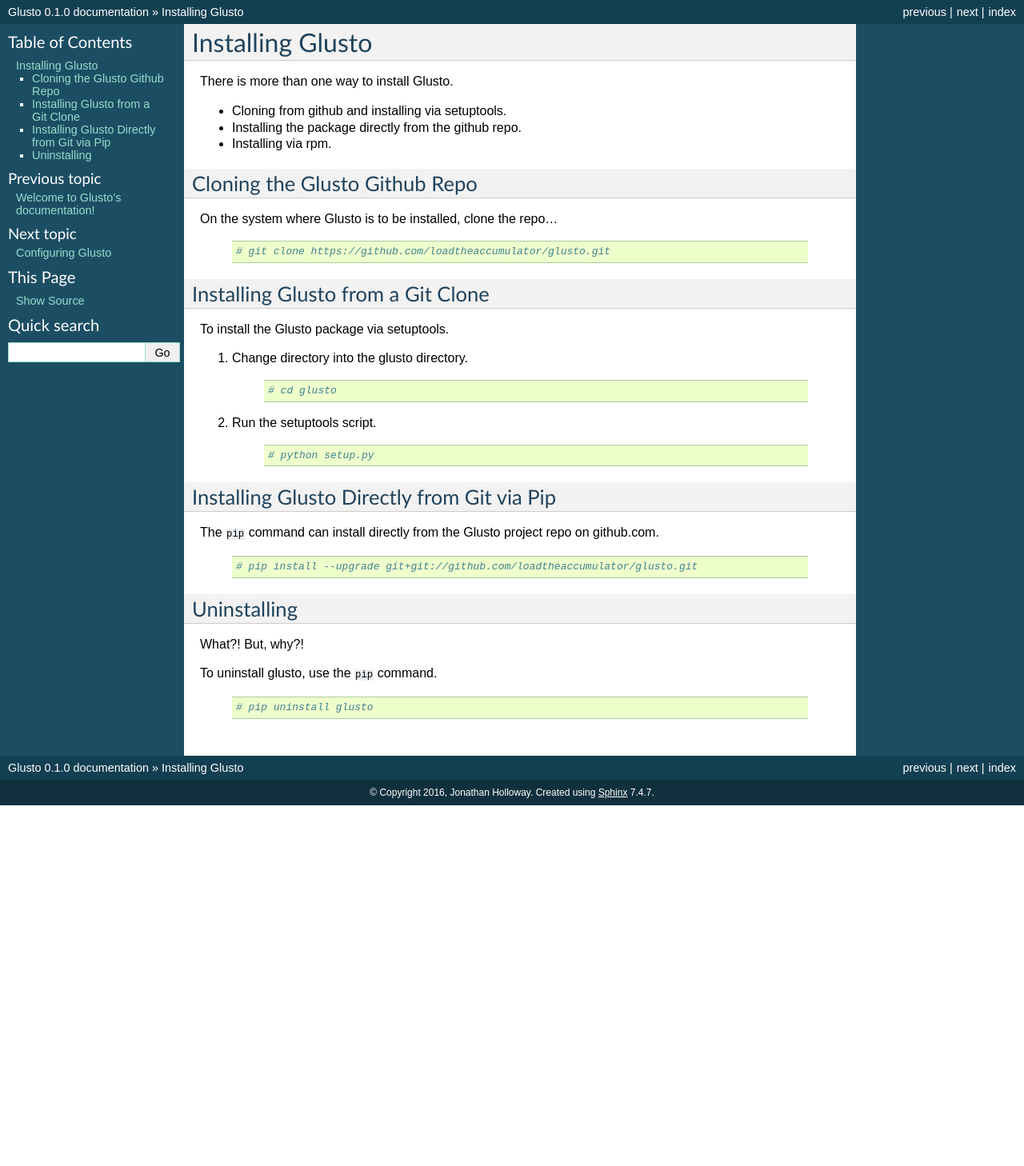
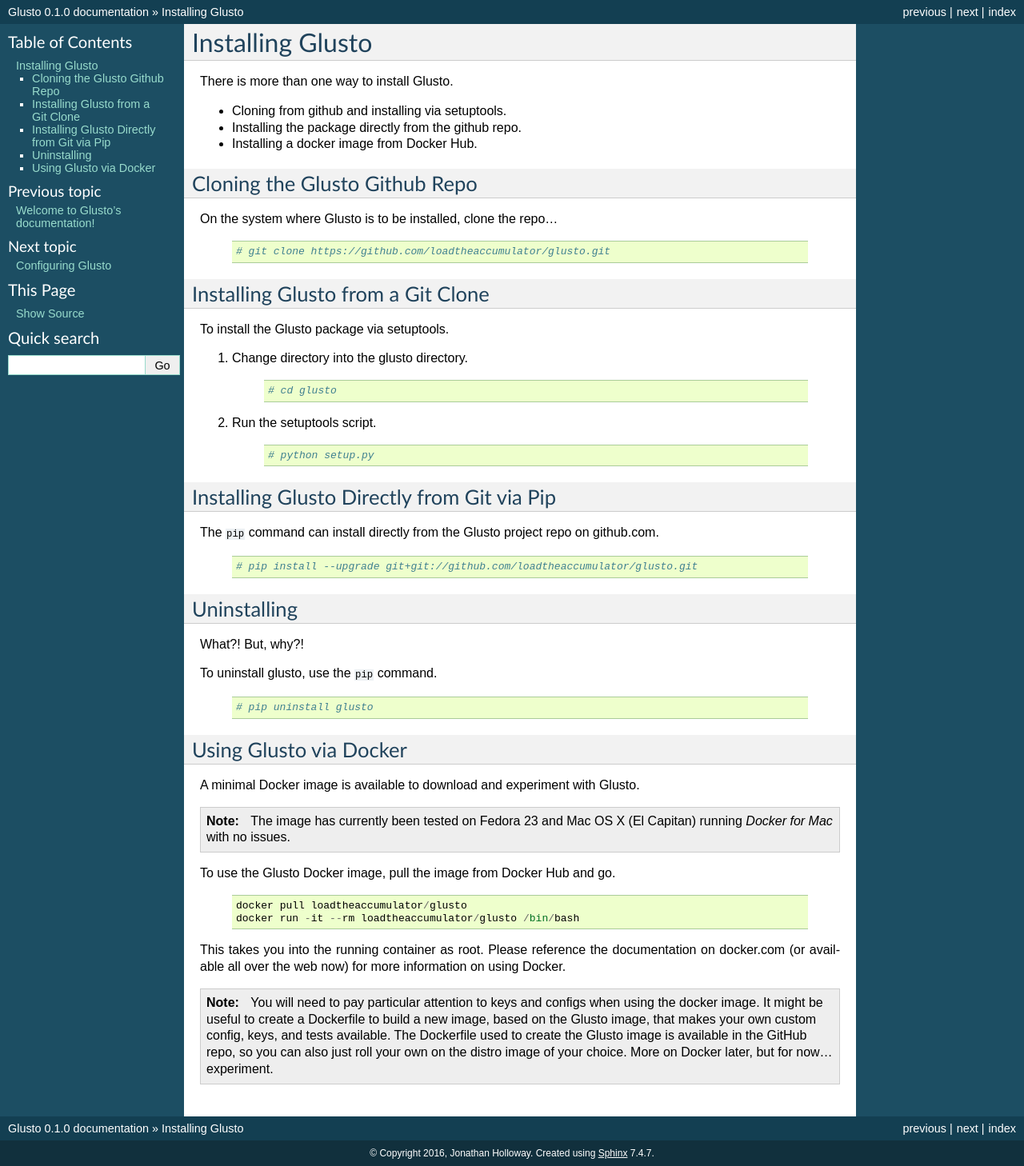
Before and after one commit to loadtheaccumulator/glusto, a Sphinx documentation site: the page built from docs/userguide/install.rst, in a window 1280 px wide. Shown: the whole page at 80% size. Built offline with Sphinx 7.4.7, drawn with Linux system fonts in a browser that asks for light colours; pages that are not in the unit, such as notebooks, are missing from menus; before the commit the page ends 1007 px from its top, so only the background shows below that.

Commit message:
added docker blurb to install doc
Signed-off-by: Jonathan Holloway <loadtheaccumulator@gmail.com>

```diff
--- a/docs/userguide/install.rst
+++ b/docs/userguide/install.rst
@@ -5,7 +5,8 @@
 
 * Cloning from github and installing via setuptools.
 * Installing the package directly from the github repo.
-* Installing via rpm.
+* Installing a docker image from Docker Hub.
+
 
 Cloning the Glusto Github Repo
 ==============================
@@ -15,6 +16,7 @@
 	::
 
 		# git clone https://github.com/loadtheaccumulator/glusto.git
+
 
 Installing Glusto from a Git Clone
 ==================================
@@ -33,6 +35,7 @@
 
 		# python setup.py
 
+
 Installing Glusto Directly from Git via Pip
 ===========================================
 
@@ -41,6 +44,7 @@
 	::
 
 		# pip install --upgrade git+git://github.com/loadtheaccumulator/glusto.git
+
 
 Uninstalling
 ============
@@ -52,3 +56,33 @@
 	::
 
 		# pip uninstall glusto
+
+
+Using Glusto via Docker
+=======================
+
+A minimal Docker image is available to download and experiment with Glusto.
+
+.. Note::
+
+	The image has currently been tested on Fedora 23 and Mac OS X (El Capitan)
+	running *Docker for Mac* with no issues.
+
+To use the Glusto Docker image, pull the image from Docker Hub and go.
+
+	::
+
+		docker pull loadtheaccumulator/glusto
+		docker run -it --rm loadtheaccumulator/glusto /bin/bash
+
+This takes you into the running container as root. Please reference the documentation
+on docker.com (or available all over the web now) for more information on using Docker.
+
+.. Note::
+
+	You will need to pay particular attention to keys and configs when using
+	the docker image. It might be useful to create a Dockerfile to build a new
+	image, based on the Glusto image, that makes your own custom config, keys,
+	and tests available. The Dockerfile used to create the Glusto image is available
+	in the GitHub repo, so you can also just roll your own on the distro image of your choice.
+	More on Docker later, but for now... experiment.
```
